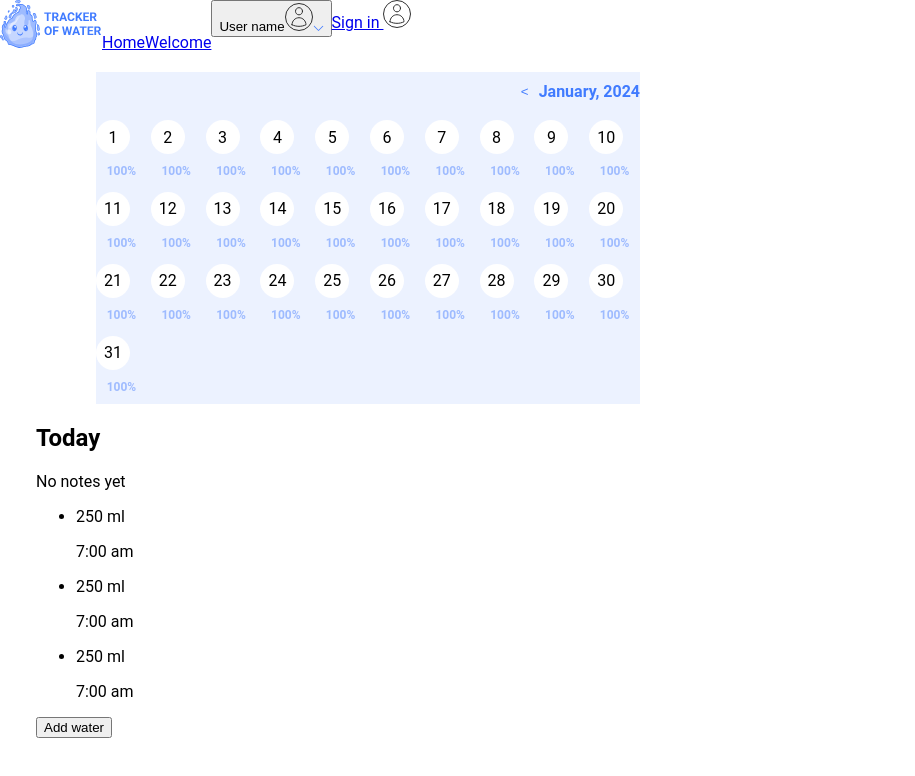
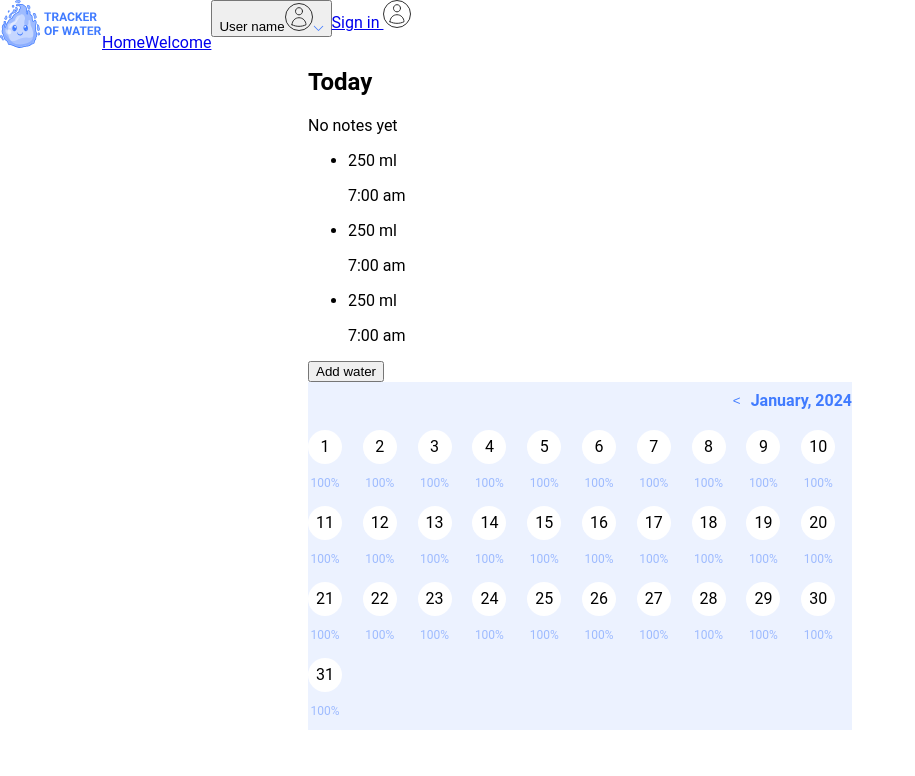
Before and after one commit to ServerIbraimovUa/agua_vivo_app, a React (Vite) app: page /agua_vivo_app/home in a window 1280 px wide. Shown: the top 776 px of the page, without its empty margins (0-915 px from the left). Built offline with nearby package versions, Linux system fonts and the light colour scheme.

Commit message:
Add calendar

```diff
--- a/src/components/Calendar/Calendar.css
+++ /dev/null
@@ -1,135 +0,0 @@
-:root {
-    --modal-top: 0;
-    --modal-left: 0;
-  }
-
-
-
-
-
-  .calendar {
-    position: relative;
-    width: 544px;
-    margin: 20px auto;
-
-    background-color: #ECF2FF;
-  }
-
-  .header {
-    display: flex;
-    justify-content: space-between;
-    align-items: center;
-    height: 32px;
-    width: 100%;
-    margin-bottom: 16px;
-
-  }
-
-  .right-align {
-    margin-top: 6px;
-    margin-left: auto;
-    height: 20px;
-    display: flex;
-
-    align-items: center;
-  }
-  .month-title {
-    font-size: 16px;
-      color: #407BFF;
-  }
-
-
-  .days {
-    display: grid;
-    grid-template-columns: repeat(10, 1fr);
-    gap: 4px;
-
-  }
-
-  .day {
-    padding: 7px;
-    background-color: #FFF;
-    border-radius: 50%;
-    text-align: center;
-    width: 34px;
-    height: 34px;
-    display: flex;
-    align-items: center;
-    justify-content: center;
-    position: relative;
-  }
-
-  .button {
-    color: #407BFF;
-    border: none;
-    background-color: transparent;
-    padding: 5px 10px;
-    flex-shrink: 0;
-    cursor: pointer;
-  }
-
-
-
-
-
-
-
-
-
-  .modal {
-    position: fixed;
-    top: var(--modal-top);
-    left: var(--modal-left);
-    width: 100%;
-    height: 100%;
-
-  }
-
-  .modal-content {
-    width: 292px;
-    height: 188px;
-    background-color: #fff;
-    padding: 16px;
-    border-radius: 10px;
-    box-shadow: 0 0 10px rgba(0, 0, 0, 0.3);
-    position: absolute;
-  }
-
-
-  .close {
-    position: absolute;
-    top: 10px;
-    right: 10px;
-    font-size: 20px;
-    cursor: pointer;
-    color: #407BFF;
-  }
-  .title-modal {
-    color: #407BFF;
-    font-size: 16px;
-  }
-  .modal-paragraf {
-    font-size: 16px;
-    color: #2f2f2f;
-    line-height: 20px;
-  }
-  .span-modal {
-    margin-left: 6px;
-    color: #407BFF;
-    font-size: 18px;
-  }
-  .container {
-    margin-top: 24px;
-    margin-left: 16px;
-    margin-right: 16px;
-    margin-bottom: 24px;
-  }
-  .procent {
-    color: #9EBBFF;
-    font-size: 12px;
-    display: flex;
-    align-items: center;
-    justify-content: center;
-  }.day.lowPercentage {
-    border: #FF9D43 1px solid; /* Змініть колір бордера, коли відсоток менший за 100 */
-  }
--- /dev/null
+++ b/src/components/Calendar/Calendar.styled.ts
@@ -0,0 +1,124 @@
+// CalendarStyles.ts
+import styled from 'styled-components';
+
+export const CalendarContainer = styled.div`
+  position: relative;
+  width: 544px;
+ height: 100%;
+  background-color: #ECF2FF;
+`;
+
+export const Header = styled.div`
+  display: flex;
+  justify-content: space-between;
+  align-items: center;
+  height: 32px;
+  width: 100%;
+  margin-bottom: 16px;
+`;
+
+export const RightAlign = styled.div`
+  margin-top: 6px;
+  margin-left: auto;
+  height: 20px;
+  display: flex;
+  align-items: center;
+`;
+
+export const MonthTitle = styled.h2`
+  font-size: 16px;
+  color: #407BFF;
+`;
+
+export const Days = styled.div`
+  display: grid;
+  grid-template-columns: repeat(10, 1fr);
+  gap: 4px;
+`;
+
+export const Day = styled.div`
+  padding: 7px;
+  background-color: #FFF;
+  border-radius: 50%;
+  text-align: center;
+  width: 34px;
+  height: 34px;
+  display: flex;
+  align-items: center;
+  justify-content: center;
+  position: relative;
+`;
+
+export const Button = styled.button`
+  color: #407BFF;
+  border: none;
+  background-color: transparent;
+  padding: 5px 10px;
+  flex-shrink: 0;
+  cursor: pointer;
+`;
+
+export const Modal = styled.div`
+  position: fixed;
+  top: var(--modal-top);
+  left: var(--modal-left);
+  width: 100%;
+  height: 100%;
+`;
+
+export const ModalContent = styled.div`
+  width: 292px;
+  height: 188px;
+  background-color: #fff;
+  /* padding: 16px; */
+  border-radius: 10px;
+  box-shadow: 0 0 10px rgba(0, 0, 0, 0.3);
+  position: absolute;
+
+`;
+
+export const CloseButton = styled.span`
+  position: absolute;
+  top: 10px;
+  right: 10px;
+  font-size: 20px;
+  cursor: pointer;
+  color: #407BFF;
+`;
+
+export const TitleModal = styled.h1`
+  color: #407BFF;
+  font-size: 16px;
+`;
+
+export const ModalParagraf = styled.p`
+  font-size: 16px;
+  color: #2f2f2f;
+  line-height: 20px;
+`;
+
+export const SpanModal = styled.span`
+  margin-left: 6px;
+  color: #407BFF;
+  font-size: 18px;
+`;
+
+export const Container = styled.div`
+  margin-top: 24px;
+  margin-left: 16px;
+  margin-right: 16px;
+  margin-bottom: 24px;
+`;
+
+export const Procent = styled.p`
+  color: #9EBBFF;
+  font-size: 12px;
+  display: flex;
+  align-items: center;
+  justify-content: center;
+  width: 34px; /* Add this line to ensure a consistent width */
+`;
+
+export const LowPercentageDay = styled(Day)`
+  border: #FF9D43 1px solid;
+`;
--- a/src/components/Calendar/Calendar.tsx
+++ b/src/components/Calendar/Calendar.tsx
@@ -1,5 +1,6 @@
-import React, { useState, useEffect, MouseEvent, KeyboardEvent } from 'react';
-import "./Calendar.css"
+// Calendar.tsx
+import React, { useState, useEffect, MouseEvent } from 'react';
+import * as Styled from './Calendar.styled';
 
 interface Day {
   day: number;
@@ -8,7 +9,6 @@ interface Day {
 
 const Calendar: React.FC = () => {
   const getCurrentDate = (): Date => new Date();
-
   const [currentDate, setCurrentDate] = useState<Date>(getCurrentDate());
   const [selectedDay, setSelectedDay] = useState<number | null>(null);
   const [isModalOpen, setIsModalOpen] = useState<boolean>(false);
@@ -95,19 +95,14 @@ const Calendar: React.FC = () => {
     setIsModalOpen(false);
   };
 
-  const handleEscapeKey = (event: KeyboardEvent): void => {
-    if (event.key === 'Escape') {
-      closeModal();
+  const handleOutsideClick = (event: MouseEvent): void => {
+    const isDayClicked = (event.target as HTMLElement).classList.contains('day');
+
+    if (!isDayClicked && selectedDay !== null) {
+      closeAndReopenModal();
     }
   };
 
-  const handleOutsideClick = (event: MouseEvent): void => {
-    const isDayClicked = (event.target as HTMLElement).classList.contains('day');
-
-    if (!isDayClicked) {
-      closeModal();
-    }
-  };
 
   useEffect(() => {
     const handleEscapeKey = (event: Event): void => {
@@ -125,9 +120,7 @@ const Calendar: React.FC = () => {
 
   useEffect(() => {
     const handleOutsideClick = (event: Event): void => {
-      const isDayClicked =
-        event instanceof MouseEvent &&
-        (event.target as HTMLElement).classList.contains('day');
+      const isDayClicked: boolean = (event.target as HTMLElement).classList.contains('day');
 
       if (!isDayClicked) {
         closeModal();
@@ -141,70 +134,78 @@ const Calendar: React.FC = () => {
     };
   }, []);
 
-const calculatePercentage = (day: Day): number => {
-  const percentage = 100;
+  const calculatePercentage = (): number => {
+    const percentage = 100 ;
     return percentage;
   };
+
   return (
-    <div className="calendar">
-      <div className="header">
-        <div className="right-align">
-          <button onClick={handlePrevMonth} className="button">
+    <Styled.CalendarContainer>
+      <Styled.Header>
+        <Styled.RightAlign>
+          <Styled.Button onClick={handlePrevMonth}>
             &lt;
-          </button>
-          <h2 className="month-title">
+          </Styled.Button>
+          <Styled.MonthTitle>
             {currentDate.toLocaleString('en-US', { month: 'long' })}, {currentDate.getFullYear()}
-          </h2>
+          </Styled.MonthTitle>
           {!isCurrentMonth() && (
-            <button onClick={handleNextMonth} className="button">
+            <Styled.Button onClick={handleNextMonth}>
               &gt;
-            </button>
+            </Styled.Button>
           )}
-        </div>
-      </div>
-      <div className="days">
+        </Styled.RightAlign>
+      </Styled.Header>
+
+      <Styled.Days>
   {getDaysInMonth(currentDate).map((day) => (
     <div key={day.day} id={`day-${day.day}`}>
-            <div
-              className={`day ${selectedDay === day.day ? 'selected' : ''} ${
-                calculatePercentage(day) < 100 ? 'lowPercentage' : ''
-              }`}
+      {calculatePercentage() < 100 ? (
+        <Styled.LowPercentageDay
+          className={`day ${selectedDay === day.day ? 'selected' : ''}`}
           onClick={() => handleDayClick(day)}
         >
           {day.day}
-            </div>
-            <h1
-              className={`procent ${
-                calculatePercentage(day) < 100 ? 'lowPercentage' : ''
-              }`}
-            >{`${calculatePercentage(day)}%`}</h1>
+        </Styled.LowPercentageDay>
+      ) : (
+        <Styled.Day
+          className={`day ${selectedDay === day.day ? 'selected' : ''}`}
+          onClick={() => handleDayClick(day)}
+        >
+          {day.day}
+        </Styled.Day>
+      )}
+      <Styled.Procent
+        className={`procent ${calculatePercentage() < 100 ? 'lowPercentage' : ''}`}
+      >{`${calculatePercentage()}%`}</Styled.Procent>
     </div>
   ))}
-      </div>
+</Styled.Days>
+
       {isModalOpen && (
-        <div className="modal" onClick={handleOutsideClick}>
-          <div className="modal-content">
-            <div className="container">
-              <span className="close" onClick={closeModal}>
+        <Styled.Modal onClick={handleOutsideClick}>
+          <Styled.ModalContent>
+            <Styled.Container>
+              <Styled.CloseButton onClick={closeModal}>
                 &times;
-              </span>
-              <h1 className="title-modal">{`${modalContent?.day}, ${modalContent?.month}`}</h1>
-              <p className="modal-paragraf">
-                Daily norm: <span className="span-modal">1.5L</span>
-              </p>
-              <p className="modal-paragraf">
+              </Styled.CloseButton>
+              <Styled.TitleModal>{`${modalContent?.day}, ${modalContent?.month}`}</Styled.TitleModal>
+              <Styled.ModalParagraf>
+                Daily norm: <Styled.SpanModal>1.5L</Styled.SpanModal>
+              </Styled.ModalParagraf>
+              <Styled.ModalParagraf>
                 Fulfillment of the daily norm:{' '}
-                <span className="span-modal">100%</span>
-              </p>
-              <p className="modal-paragraf">
+                <Styled.SpanModal>100%</Styled.SpanModal>
+              </Styled.ModalParagraf>
+              <Styled.ModalParagraf>
                 How many servings of water:{' '}
-                <span className="span-modal">6</span>
-              </p>
-            </div>
-          </div>
-        </div>
+                <Styled.SpanModal>6</Styled.SpanModal>
+              </Styled.ModalParagraf>
+            </Styled.Container>
+          </Styled.ModalContent>
+        </Styled.Modal>
       )}
-    </div>
+    </Styled.CalendarContainer>
   );
 };
 
--- a/src/pages/HomePage.tsx
+++ b/src/pages/HomePage.tsx
@@ -5,8 +5,8 @@ const HomePage = () => {
   return (
     <section>
       <div className="container">
-        <Calendar></Calendar>
         <WaterList />
+        <Calendar />
       </div>
     </section>
   );
```
Lines whose indentation alone changed are shown as unchanged.
